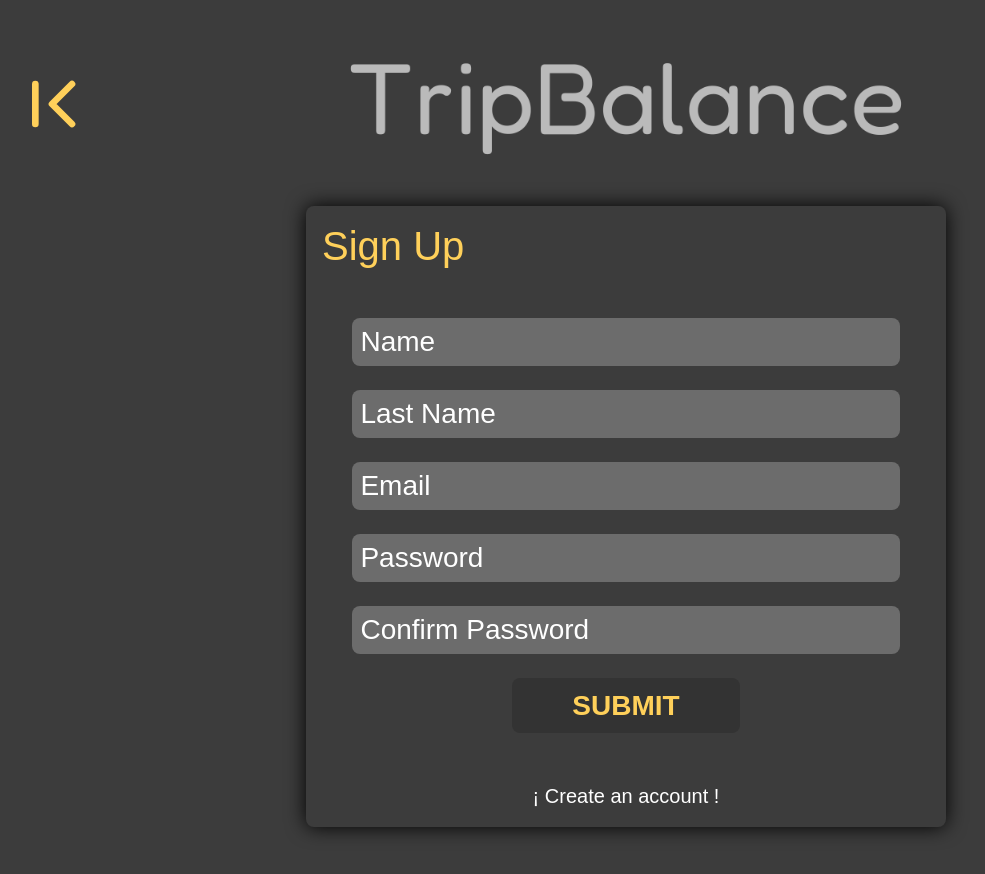
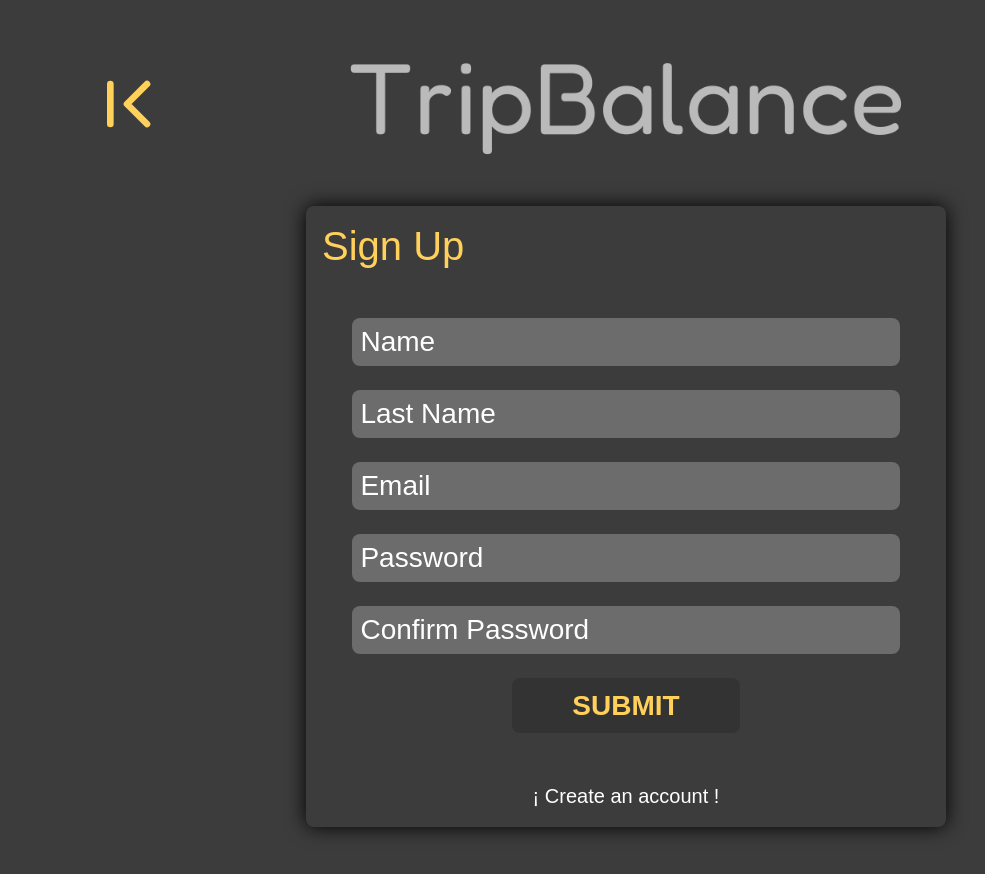
Before and after one commit to AlejoPerez10/TripBalance, a Next.js app: page /signUp in a window 1280 px wide. Shown: the top 874 px of the page, without its empty margins (14-999 px from the left). Built offline with nearby package versions, Linux system fonts and the light colour scheme.

Commit message:
Corrección de responsive y hover en los botones

```diff
--- a/src/components/travelsTripList.js
+++ b/src/components/travelsTripList.js
@@ -7,7 +7,7 @@ const TravelsTripList = ({ name, code, onClick, onDelete }) => {
 
     return (
         <div
-            className={`btn btn-primary border-0 d-flex align-items-center mt-4 h-auto ${styles.tripsResponsive} ${styles.laserButton}`}
+            className={`btn btn-primary position-relative border-0 d-flex align-items-center mt-4 h-auto ${styles.tripsResponsive} ${styles.laserButton}`}
             style={{backgroundColor:'#3c3c3c', boxShadow:'0 0 20px black', cursor:'pointer'}}
             onClick={onClick}
         >
--- a/src/pages/signUp.js
+++ b/src/pages/signUp.js
@@ -1,6 +1,7 @@
 import Form from '@/components/form';
 import { useRouter } from 'next/router';
 import React, { useState} from 'react';
+import styles from '@/styles/Home.module.css'
 import Link from 'next/link';
 import { IconChevronLeftPipe } from '@tabler/icons-react';
 
@@ -78,7 +79,7 @@ export default function SignUpPage() {
     <>
 
       <Link href="/">
-        <IconChevronLeftPipe size='80' color='#ffd05a' className='position-absolute' style={{top:'8%', left:'2%'}}/>
+        <IconChevronLeftPipe color='#ffd05a' className={`position-absolute ${styles.leftArrow}`}/>
       </Link>
 
       <div className='d-flex flex-column min-vh-100 position-relative'>
--- a/src/pages/tripDetails.js
+++ b/src/pages/tripDetails.js
@@ -49,7 +49,7 @@ export default function TripDetailsPage() {
 
                 <div className={`d-flex gap-5 justify-content-center align-items-center mt-4 mb-2 ${styles.expensesTripDetails}`}>
                     <Link href={`/expensesDetails?expense=RENT`}
-                        className={`btn btn-primary border-0 d-flex justify-content-center align-items-center gap-3 ${styles.laserButton} ${styles.activeButtonsNav} ${styles.aExpensesTripDetails}`}
+                        className={`btn btn-primary position-relative border-0 d-flex justify-content-center align-items-center gap-3 ${styles.laserButton} ${styles.activeButtonsNav} ${styles.aExpensesTripDetails}`}
                         style={{ height: '60px', backgroundColor: '#3c3c3c', boxShadow: '0 0 20px black' }}
                     >
                         <House style={{width:'50px', minWidth: '40px'}}/>
@@ -57,7 +57,7 @@ export default function TripDetailsPage() {
                     </Link>
 
                     <Link href={`/expensesDetails?expense=OUTINGS`}
-                        className={`btn btn-primary border-0 d-flex justify-content-center align-items-center gap-3 ${styles.laserButton} ${styles.activeButtonsNav} ${styles.aExpensesTripDetails}`}
+                        className={`btn btn-primary position-relative border-0 d-flex justify-content-center align-items-center gap-3 ${styles.laserButton} ${styles.activeButtonsNav} ${styles.aExpensesTripDetails}`}
                         style={{ height: '60px', backgroundColor: '#3c3c3c', boxShadow: '0 0 20px black' }}
                     >
                         <Outings style={{width:'50px', minWidth: '40px'}}/>
@@ -65,7 +65,7 @@ export default function TripDetailsPage() {
                     </Link>
 
                     <Link href={`/expensesDetails?expense=TRANSPORT`}
-                        className={`btn btn-primary border-0 d-flex justify-content-center align-items-center gap-3 ${styles.laserButton} ${styles.activeButtonsNav} ${styles.aExpensesTripDetails}`}
+                        className={`btn btn-primary position-relative border-0 d-flex justify-content-center align-items-center gap-3 ${styles.laserButton} ${styles.activeButtonsNav} ${styles.aExpensesTripDetails}`}
                         style={{ height: '60px', backgroundColor: '#3c3c3c', boxShadow: '0 0 20px black' }}
                     >
                         <Transport style={{width:'50px', minWidth: '40px'}}/>
--- a/src/styles/Home.module.css
+++ b/src/styles/Home.module.css
@@ -18,7 +18,7 @@
 .laserButton::before,
 .laserButton::after {
   content: '';
-  position: absolute;
+  position: absolute !important;
   height: 2px;
   width: 0;
   background-color: #ffd05a;
@@ -201,6 +201,24 @@
   margin-left:0 !important;
 }
 
+.trashCan {
+  height: 20px !important;
+  transition: transform 200ms ease-in-out, stroke 200ms ease-in-out;
+}
+
+.trashCan:hover {
+  stroke: #ff3d3d;
+  transform: scale(1.2);
+}
+
+.leftArrow{
+  width: 10%;
+  height: 10%;
+  left: 10%;
+  top: 4%;
+}
+
+/*Responsive para pequeñas*/
 @media (min-width: 375px) {
   .tripsResponsive{
     flex-direction: row;
@@ -215,25 +233,18 @@
   }
 }
 
-
-.trashCan {
-  height: 20px !important;
-  transition: transform 200ms ease-in-out, stroke 200ms ease-in-out;
-}
-
-.trashCan:hover {
-  stroke: #ff3d3d;
-  transform: scale(1.2);
-}
-
 /*Responsive para móviles*/
 @media (min-width: 480px){
-
+  .leftArrow{
+    width: 10%;
+    height: 10%;
+    left: 10%;
+    top: 5%;
+  }
 }
 
 /*Responsive para tablets*/
 @media (min-width: 768px){
-
   .messages{
     right: 29.5% !important;
     width: 30% !important;
@@ -266,6 +277,13 @@
 
   .trashCan{
     height: 30px !important;
+  }
+
+  .leftArrow{
+    width: 8%;
+    height: 8%;
+    left: 6%;
+    top: 8%;
   }
 
   /*Revisar*/
@@ -319,4 +337,11 @@
     width: 35px !important;
   }
 
+  .leftArrow{
+    width: 10%;
+    height: 10%;
+    left: 6%;
+    top: 8%;
+  }
+
 }
```
